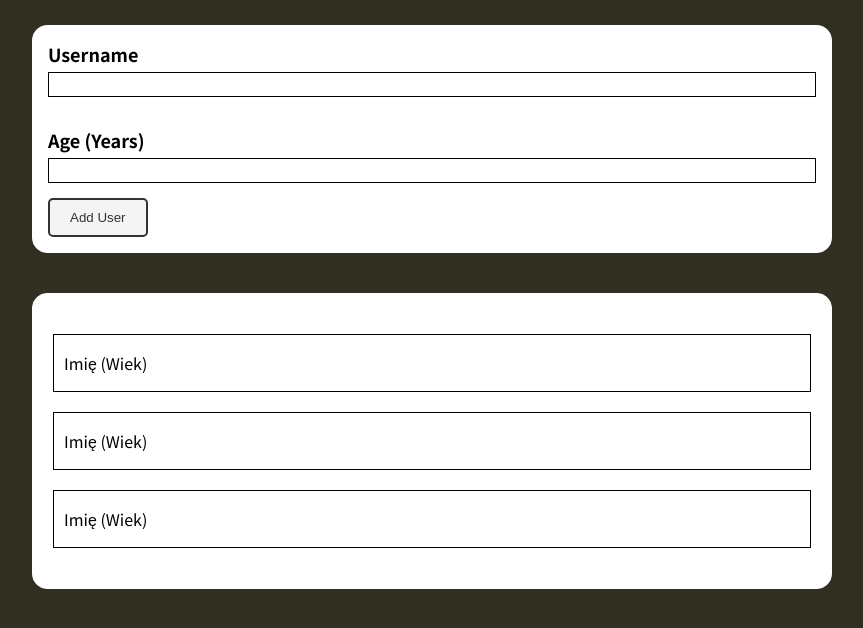
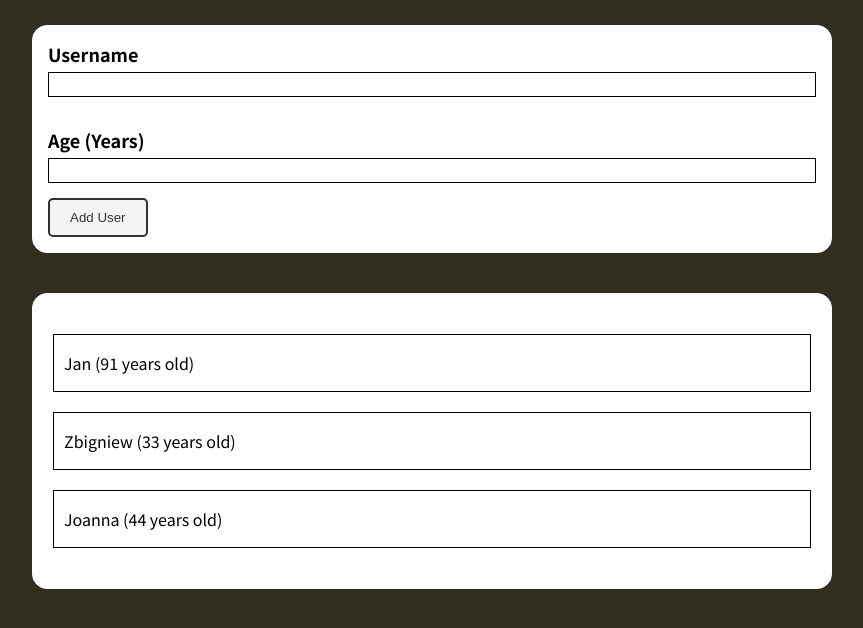
Before and after one commit to Softon07/simple-react-practice--app, a React (Create React App) app: page / in a window 1280 px wide. Shown: the top 628 px of the page, without its empty margins (208-1071 px from the left). Built offline with nearby package versions, Linux system fonts and the light colour scheme.

Commit message:
Initial data for users added. Showing this basics users added

```diff
--- a/src/App.js
+++ b/src/App.js
@@ -1,13 +1,39 @@
+import { useState } from "react";
 import AddUser from "./components/AddUser/AddUser";
 import UsersList from "./components/UsersList/UsersList";
 import ErrorModal from "./components/ErrorModal/ErrorModal";
 
+const INITIAL_DATA = [
+  {
+    id: 0,
+    name: "Jan",
+    age: 91,
+  },
+
+  {
+    id: 1,
+    name: "Zbigniew",
+    age: 33,
+  },
+
+  {
+    id: 2,
+    name: "Joanna",
+    age: 44,
+  },
+];
 
 function App() {
+  const [users, setUsers] = useState(INITIAL_DATA);
+
+
+
   return (
     <div className="wrapper">
       <AddUser />
-      <UsersList />
+      <UsersList users={users} />
+
+      {/* <ErrorModal /> */}
     </div>
   );
 }
--- a/src/components/AddUser/AddUser.js
+++ b/src/components/AddUser/AddUser.js
@@ -6,14 +6,14 @@ const AddUser = () => {
   return (
     <form className={styles.form} >
 
-      <div class={styles['form-item']}>
-        <label class={styles['form-label']}>Username</label>
-        <input class={styles['form-input']} type="text" />
+      <div className={styles['form-item']}>
+        <label className={styles['form-label']}>Username</label>
+        <input className={styles['form-input']} type="text" />
       </div>
 
-      <div class={styles['form-item']}>
-        <label class={styles['form-label']}>Age (Years)</label>
-        <input class={styles['form-input']} type="text" />
+      <div className={styles['form-item']}>
+        <label className={styles['form-label']}>Age (Years)</label>
+        <input className={styles['form-input']} type="text" />
       </div>
 
     <Button />
--- a/src/components/ErrorModal/ErrorModal.js
+++ b/src/components/ErrorModal/ErrorModal.js
@@ -1,9 +1,20 @@
-import styles from './ErrorModal.module.css';
+import Button from "../AddUser/Button";
+import styles from "./ErrorModal.module.css";
 
 const ErrorModal = () => {
-    return (
-        <p>ErrorModal Component</p>
-    );
-}
+  return (
+    <div className={styles["error-modal"]}>
+      <div className={styles["error-title-container"]}>
+        <p className={styles["error-title"]}>Invalid input</p>
+      </div>
+
+      <p className={styles["error-message"]}>Incorrect data</p>
+
+      <div className={styles["error-button-container"]}>
+        <Button />
+      </div>
+    </div>
+  );
+};
 
 export default ErrorModal;
--- a/src/components/ErrorModal/ErrorModal.module.css
+++ b/src/components/ErrorModal/ErrorModal.module.css
@@ -0,0 +1,46 @@
+.error-modal {
+    width: 400px;
+    position: fixed;
+    z-index: 1001;
+    top: 50%;
+    left: 50%;
+    transform: translate(-50%, -50%);
+    background-color: white;
+    box-shadow: 0 2px 8px rgba(0, 0, 0, 0.2);
+    border-radius: 8px;
+}
+
+.error-title {
+    padding: 10px;
+    width: 100%;
+    font-size: 24px;
+    background-color: #333;
+    color: rgb(236, 67, 67);
+}
+
+
+.error-message {
+    padding: 10px;
+    font-size: 18px;
+    color: #333;
+}
+
+.error-button-container {
+    width: 100%;
+    position: relative;
+    text-align: right;
+    padding-right: 20px;
+}
+
+/*
+body::after {
+    content: '';
+    position: fixed;
+    top: 0;
+    left: 0;
+    width: 100%;
+    height: 100%;
+    backdrop-filter: blur(5px);
+    z-index: 1000;
+    pointer-events: none;
+} */
--- a/src/components/UsersList/SingleUser.js
+++ b/src/components/UsersList/SingleUser.js
@@ -1,10 +1,11 @@
 import styles from "./SingleUser.module.css";
 
-const SingleUser = () => {
+const SingleUser = (props) => {
   return (
     <div className={styles.user}>
       <p>
-        Imię<span> (Wiek)</span>
+        {props.name}
+        <span> ({props.age} years old)</span>
       </p>
     </div>
   );
--- a/src/components/UsersList/UsersList.js
+++ b/src/components/UsersList/UsersList.js
@@ -1,14 +1,14 @@
-import SingleUser from './SingleUser';
-import styles from './UsersList.module.css';
+import SingleUser from "./SingleUser";
+import styles from "./UsersList.module.css";
 
-const UsersList = () => {
-    return (
-        <div className={styles['users-list']}>
-            <SingleUser />
-            <SingleUser />
-            <SingleUser />
-        </div>
-    );
-}
+const UsersList = (props) => {
+  return (
+    <div className={styles["users-list"]}>
+      {props.users.map((user) => {
+        return <SingleUser key={user.id} name={user.name} age={user.age} />;
+      })}
+    </div>
+  );
+};
 
 export default UsersList;
```
Also changed, not shown: src/components/UsersList/SingleUser.module.css (line endings or trailing spaces).
